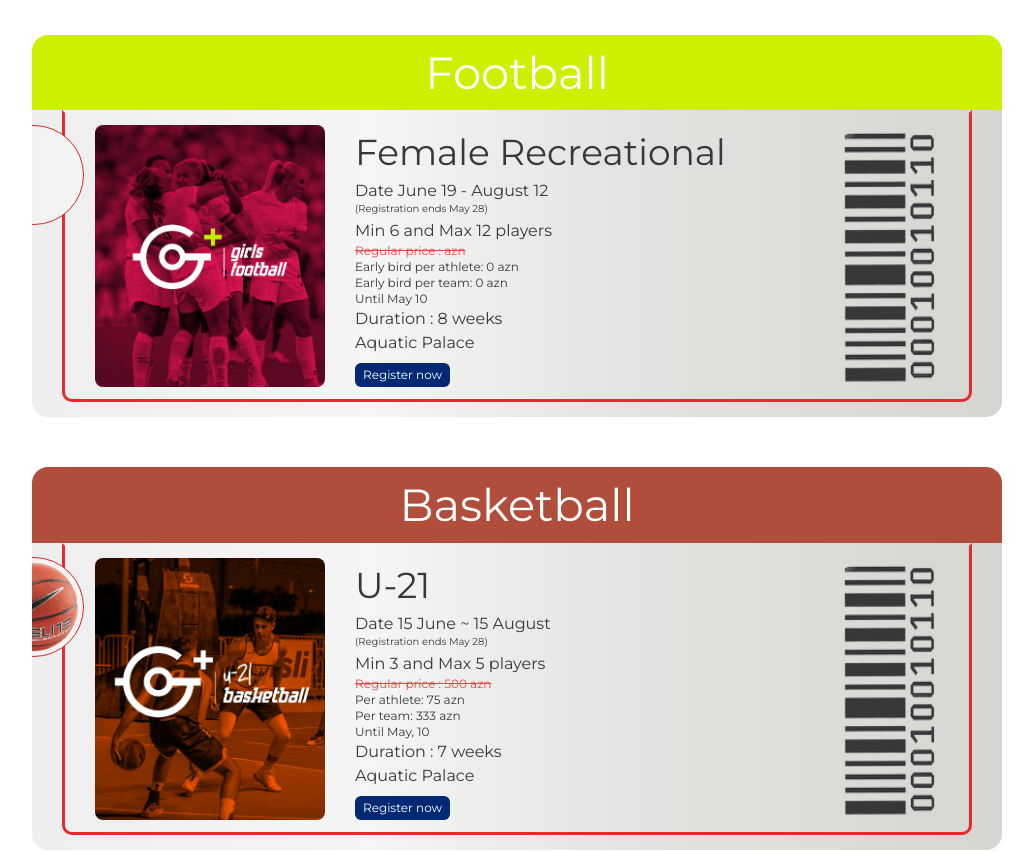
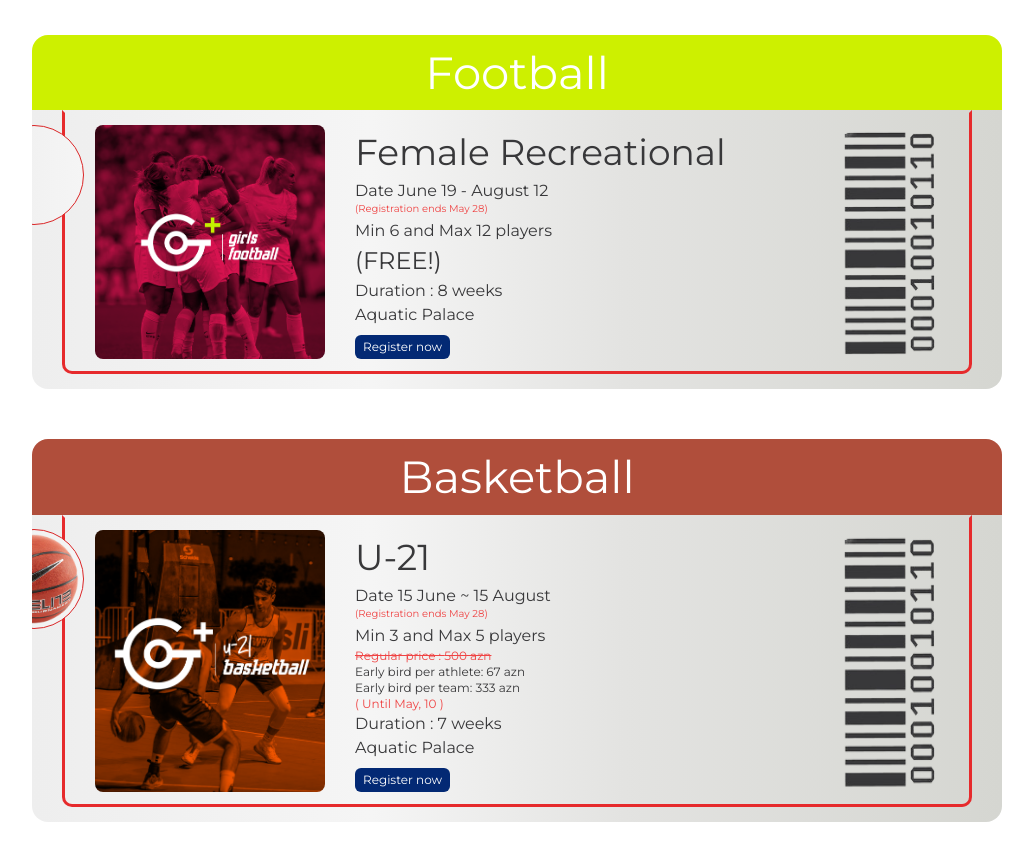
Before and after one commit to nasirmovlamov/goalplus, a Next.js app: page /sports-leagues in a window 1280 px wide. Shown: the part 1620-2472 px from the top of the page, without its empty margins (53-1086 px from the left). Built offline with nearby package versions, Linux system fonts and the light colour scheme.

Commit message:
feat : price cards

```diff
--- a/src/components/BasketballPriceCard.tsx
+++ b/src/components/BasketballPriceCard.tsx
@@ -88,7 +88,7 @@ export const BasketballPriceCard = ({
               </h3>
               <p className="text-base flex flex-col">
                 <span className="block"> Date 15 June ~ 15 August</span>
-                <span className="block text-[10px] leading-3">
+                <span className="block text-[10px] leading-3 text-red-500">
                   (Registration ends May 28)
                 </span>
               </p>
@@ -100,10 +100,12 @@ export const BasketballPriceCard = ({
                   Regular price : {regularTeamPrice} azn
                 </p>
                 <p className=" text-xs ">
-                  Per athlete: {earlyBirdPersonPrice} azn
+                  Early bird per athlete: {earlyBirdPersonPrice} azn
                 </p>
-                <p className=" text-xs ">Per team: {earlyBirdTeamPrice} azn</p>
-                <p className=" text-xs ">Until May, 10</p>
+                <p className=" text-xs ">
+                  Early bird per team: {earlyBirdTeamPrice} azn
+                </p>
+                <p className=" text-xs text-red-500"> ( Until May, 10 )</p>
               </div>
               <p className="text-base">Duration : 7 weeks</p>
               <p className="text-base">{address}</p>
--- a/src/components/BeachVolleyballPriceCard.tsx
+++ b/src/components/BeachVolleyballPriceCard.tsx
@@ -90,7 +90,7 @@ export const BeachVolleyballPriceCard = ({
               </h3>
               <p className="text-base flex flex-col">
                 <span className="block"> Date 15 June ~ 15 August</span>
-                <span className="block text-[10px] leading-3">
+                <span className="block text-[10px] leading-3 text-red-500">
                   (Registration ends May 28)
                 </span>
               </p>
@@ -105,7 +105,7 @@ export const BeachVolleyballPriceCard = ({
                   Per athlete: {earlyBirdPersonPrice} azn
                 </p>
                 <p className=" text-xs ">Per team: {earlyBirdTeamPrice} azn</p>
-                <p className=" text-xs ">Until May 10</p>
+                <p className=" text-xs text-red-500">( Until May 10 )</p>
               </div>
               <p className="text-base">Duration : 6 weeks</p>
               <p className="text-base">{address}</p>
--- a/src/components/FootballPriceCard.tsx
+++ b/src/components/FootballPriceCard.tsx
@@ -95,11 +95,11 @@ export const FootballPriceCard = ({
             </div>
             <div className="flex flex-col text-[#38383A] lg:w-auto w-full">
               <h3 className="text-[24px] lg:text-[36px]">
-                {gender === "male" ? "Men's" : "Female"} {league}
+                {gender === "male" ? "Men's" : "Female"} {league}{" "}
               </h3>
               <p className="text-base flex flex-col">
                 <span className="block"> Date {date}</span>
-                <span className="block text-[10px] leading-3">
+                <span className="block text-[10px] leading-3 text-red-500">
                   (Registration ends May 28)
                 </span>
               </p>
@@ -114,6 +114,7 @@ export const FootballPriceCard = ({
                   Regular person price : {regularPersonPrice} azn
                 </p>
               </div> */}
+              {gender === "male" && (
                 <div>
                   <p className=" text-xs line-through text-red-500">
                     Regular price : {regularTeamPrice} azn
@@ -121,9 +122,15 @@ export const FootballPriceCard = ({
                   <p className=" text-xs ">
                     Early bird per athlete: {earlyBirdPersonPrice} azn
                   </p>
-                <p className=" text-xs ">Early bird per team: {earlyBirdTeamPrice} azn</p>
-                <p className=" text-xs ">Until May 10</p>
+                  <p className=" text-xs ">
+                    Early bird per team: {earlyBirdTeamPrice} azn
+                  </p>
+                  <p className=" text-xs text-red-500 ">Until May 10</p>
                 </div>
+              )}
+              {gender === "female" && (
+                <div className="text-[24px]">(FREE!)</div>
+              )}
               <p className="text-base">Duration : 8 weeks</p>
 
               <p className="text-base">{address}</p>
--- a/src/pages/sports-leagues.tsx
+++ b/src/pages/sports-leagues.tsx
@@ -62,13 +62,12 @@ const games = {
       sport: "Basketball",
       league: "U-21",
       address: "Aquatic Palace",
-      date: "June 19 - August 12",
-
+      date: "June 21 - August 11",
       gender: "mixed",
       minPlayers: 3,
       maxPlayers: 5,
       earlyBirdTeamPrice: 333,
-      earlyBirdPersonPrice: 75,
+      earlyBirdPersonPrice: 67,
       regularTeamPrice: 500,
       regularPersonPrice: 0,
     },
@@ -76,13 +75,12 @@ const games = {
       sport: "Basketball",
       league: "Recreational",
       address: "Aquatic Palace",
-      date: "June 19 - August 12",
-
+      date: "June 21 - August 11",
       gender: "mixed",
       minPlayers: 3,
       maxPlayers: 5,
       earlyBirdTeamPrice: 333,
-      earlyBirdPersonPrice: 75,
+      earlyBirdPersonPrice: 67,
       regularTeamPrice: 500,
       regularPersonPrice: 0,
     },
@@ -92,12 +90,12 @@ const games = {
       sport: "Volleyball",
       league: "U-21",
       address: "Aquatic Palace",
-      date: "June 19 - August 12",
+      date: "TBA",
       gender: "mixed",
       minPlayers: 4,
       maxPlayers: 6,
       earlyBirdTeamPrice: 400,
-      earlyBirdPersonPrice: 85,
+      earlyBirdPersonPrice: 67,
       regularTeamPrice: 600,
       regularPersonPrice: 0,
     },
@@ -105,13 +103,13 @@ const games = {
       sport: "Volleyball",
       league: "Recreational",
       address: "Aquatic Palace",
-      date: "June 19 - August 12",
+      date: "TBA",
 
       gender: "mixed",
       minPlayers: 4,
       maxPlayers: 6,
       earlyBirdTeamPrice: 400,
-      earlyBirdPersonPrice: 85,
+      earlyBirdPersonPrice: 67,
       regularTeamPrice: 600,
       regularPersonPrice: 0,
     },
```
Lines whose indentation alone changed are shown as unchanged.
